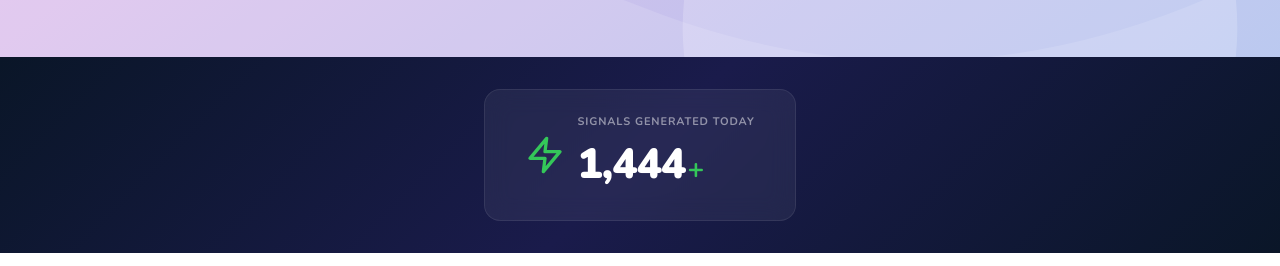
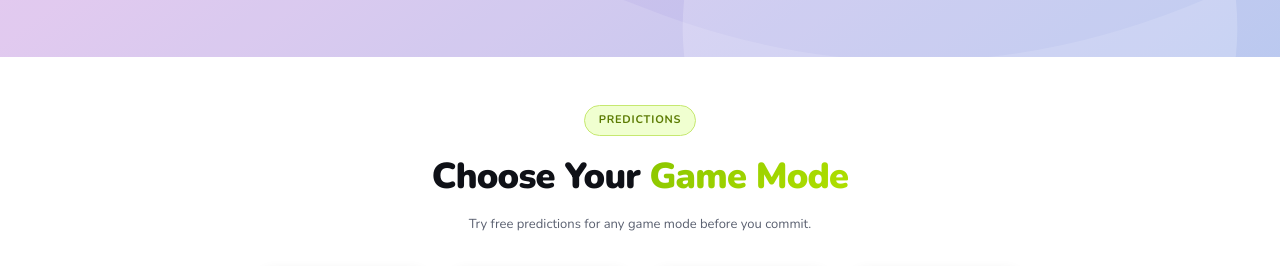
Before and after one commit to theogdevsana/wingomax, a Next.js app: page / in a window 1280 px wide. Shown: the part 474-740 px from the top of the page. Built offline with nearby package versions, Linux system fonts and the light colour scheme; no server answers; the database is empty; grey boxes are pictures that could not be loaded.

Commit message:
Remove AnimatedCounter (1444+ signals) section from hero

```diff
--- a/src/app/download/DownloadClient.tsx
+++ b/src/app/download/DownloadClient.tsx
@@ -144,89 +144,6 @@ const Icons = {
     </svg>
   ),
 };
-
-// ─── Animated Counter ──────────────────────────────────────────────────────────
-
-function AnimatedCounter() {
-  const [count, setCount] = useState(0);
-  const ref = useRef<HTMLDivElement>(null);
-  const hasAnimated = useRef(false);
-
-  useEffect(() => {
-    const el = ref.current;
-    if (!el) return;
-    const observer = new IntersectionObserver(
-      ([entry]) => {
-        if (entry.isIntersecting && !hasAnimated.current) {
-          hasAnimated.current = true;
-          const target = 1444;
-          const duration = 2000;
-          const start = performance.now();
-          const animate = (now: number) => {
-            const elapsed = now - start;
-            const progress = Math.min(elapsed / duration, 1);
-            const eased = 1 - Math.pow(1 - progress, 3);
-            setCount(Math.floor(eased * target));
-            if (progress < 1) requestAnimationFrame(animate);
-          };
-          requestAnimationFrame(animate);
-        }
-      },
-      { threshold: 0.3 }
-    );
-    observer.observe(el);
-    return () => observer.disconnect();
-  }, []);
-
-  return (
-    <section
-      ref={ref}
-      style={{
-        padding: "32px 24px",
-        background: "linear-gradient(135deg, #0A1628 0%, #1A1B4B 50%, #0A1628 100%)",
-        overflow: "hidden",
-      }}
-    >
-      <div style={{ maxWidth: "1160px", margin: "0 auto", textAlign: "center" }}>
-        <div
-          style={{
-            display: "inline-flex",
-            alignItems: "center",
-            gap: "12px",
-            background: "rgba(255,255,255,0.06)",
-            border: "1px solid rgba(255,255,255,0.08)",
-            borderRadius: "16px",
-            padding: "24px 40px",
-            backdropFilter: "blur(12px)",
-          }}
-        >
-          <svg width="40" height="40" viewBox="0 0 24 24" fill="none" stroke="#34C759" strokeWidth="2" strokeLinecap="round" strokeLinejoin="round">
-            <polygon points="13 2 3 14 12 14 11 22 21 10 12 10 13 2" />
-          </svg>
-          <div style={{ textAlign: "left" }}>
-            <div style={{ fontSize: "11px", fontWeight: 700, color: "rgba(255,255,255,0.5)", letterSpacing: "0.08em", textTransform: "uppercase", marginBottom: "2px" }}>
-              Signals Generated Today
-            </div>
-            <div style={{ display: "flex", alignItems: "baseline", gap: "2px" }}>
-              <span
-                style={{
-                  fontSize: "clamp(28px, 4vw, 42px)",
-                  fontWeight: 900,
-                  color: "#fff",
-                  letterSpacing: "-0.02em",
-                  fontVariantNumeric: "tabular-nums",
-                }}
-              >
-                {count.toLocaleString()}
-              </span>
-              <span style={{ fontSize: "clamp(18px, 2.5vw, 28px)", fontWeight: 700, color: "#34C759" }}>+</span>
-            </div>
-          </div>
-        </div>
-      </div>
-    </section>
-  );
-}
 
 // ─── Data ──────────────────────────────────────────────────────────────────────
 
@@ -599,8 +516,6 @@ export default function DownloadClient({ telegramLink = "https://t.me/enzosrs" }
         </section>
 
         {/* ── SIGNALS COUNTER ────────────────────────────────────────────── */}
-        <AnimatedCounter />
-
         {/* ── GAME MODES ──────────────────────────────────────────────────── */}
         <section style={{ padding: "48px 24px", background: "var(--bg)" }}>
           <div style={{ maxWidth: "1160px", margin: "0 auto" }}>
```
